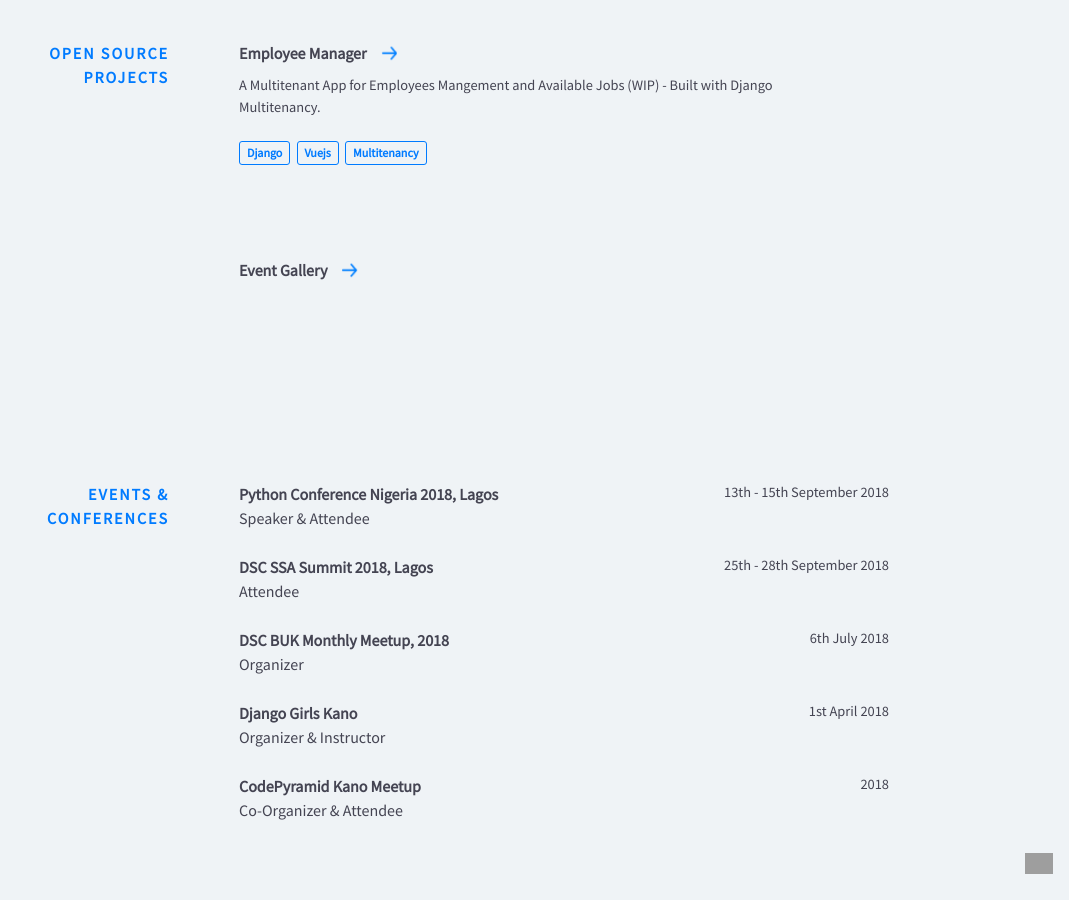
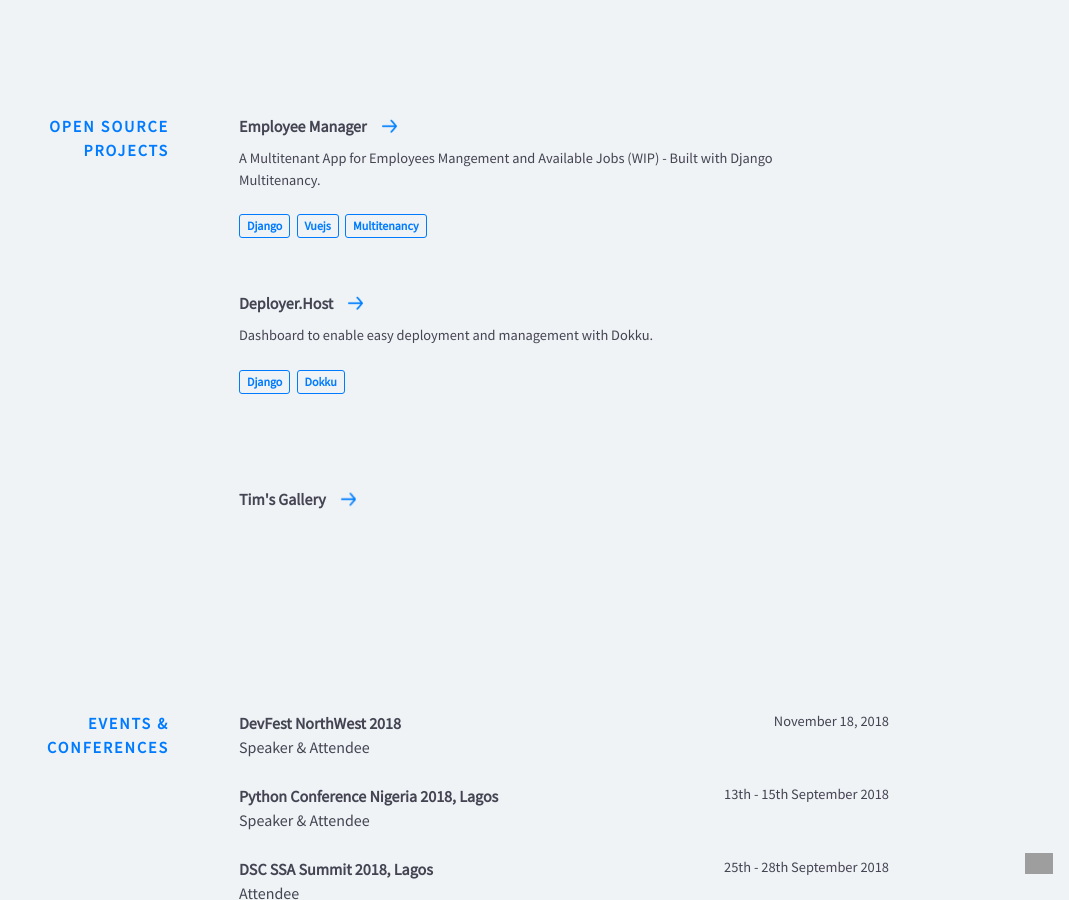
Before and after one commit to Timtech4u/timtech4u.github.io, a Jekyll site: the page built from index.html, in a window 1280 px wide and 900 px high, scrolled down 3752 px. Shown: the whole window, without its empty margins (211-1280 px from the left). Built offline with Jekyll 4.4.1, drawn with Linux system fonts in a browser that asks for light colours; nearby versions of some CDN libraries; some of the changed text lies outside the part shown; grey boxes are pictures that could not be loaded.

Commit message:
Newer Stuffs

```diff
--- a/_data/conferences.yml
+++ b/_data/conferences.yml
@@ -1,3 +1,8 @@
+
+- title: DevFest NorthWest 2018
+  url: http://devfest18.kano.gdg.ng/
+  date: November 18, 2018
+  role: Speaker & Attendee
 
 - title: Python Conference Nigeria 2018, Lagos
   url: https://pycon.ng
--- a/_data/other-projects.yml
+++ b/_data/other-projects.yml
@@ -6,3 +6,11 @@
   - thing: Django
   - thing: Vuejs
   - thing: Multitenancy
+
+- name: Deployer.Host
+  url: http://deployer.host
+  code: https://github.com/Timtech4u/deployer.host
+  description: Dashboard to enable easy deployment and management with Dokku.
+  used:
+  - thing: Django
+  - thing: Dokku
--- a/_includes/featured-projects.html
+++ b/_includes/featured-projects.html
@@ -3,13 +3,13 @@
     <div class="section__content">
         <div class="project tictactoe">
             <figure class="project__pic">
-                <a href="http://garuwa.com.ng" target="_blank">
+                <a href="https://medium.com/@timtech4u/team-kano-magenta-3rd-place-winners-of-uspf-changemakers-challenge-2017-5cf7e0e62e6f" target="_blank">
                     <img src="{{site.baseurl}}/img/featured/garuwa.png" alt="Garuwa">
                 </a>
             </figure>
             <figcaption class="project__caption">
                 <div class="project__name">
-                    <a href="http://garuwa.com.ng" target="_blank">
+                    <a href="https://play.google.com/store/apps/details?id=appinventor.ai_timothyolaleke.Garuwa" target="_blank">
                         Garuwa</a>
                 </div>
                 <p>An android application that allows consumers to access safer clean water from water vendors. </p>
--- a/_includes/other-projects.html
+++ b/_includes/other-projects.html
@@ -14,6 +14,6 @@
       </div>
     </div>
     {% endfor %}
-    <a href="https://photos.google.com/share/AF1QipPGNiBC7uORgO9N47ZK8qtVPKwgiImMXghsLC55Hfy3_dwySBzVFxvsVBBHPSZ0Vg?key=OVhWRkVHaDlsa0doNFNZa0FBLUo2ZGhzYVdKNXNB" target="_blank" class="arrow-link" style="padding-top: 40px">Event Gallery</a>
+    <a href="https://twitter.com/timtech4u/media" target="_blank" class="arrow-link" style="padding-top: 40px"><b>Tim's Gallery</b></a>
   </div>
 </section>
```
Also changed, not shown: _data/experience.yml (+6 -1 lines).
